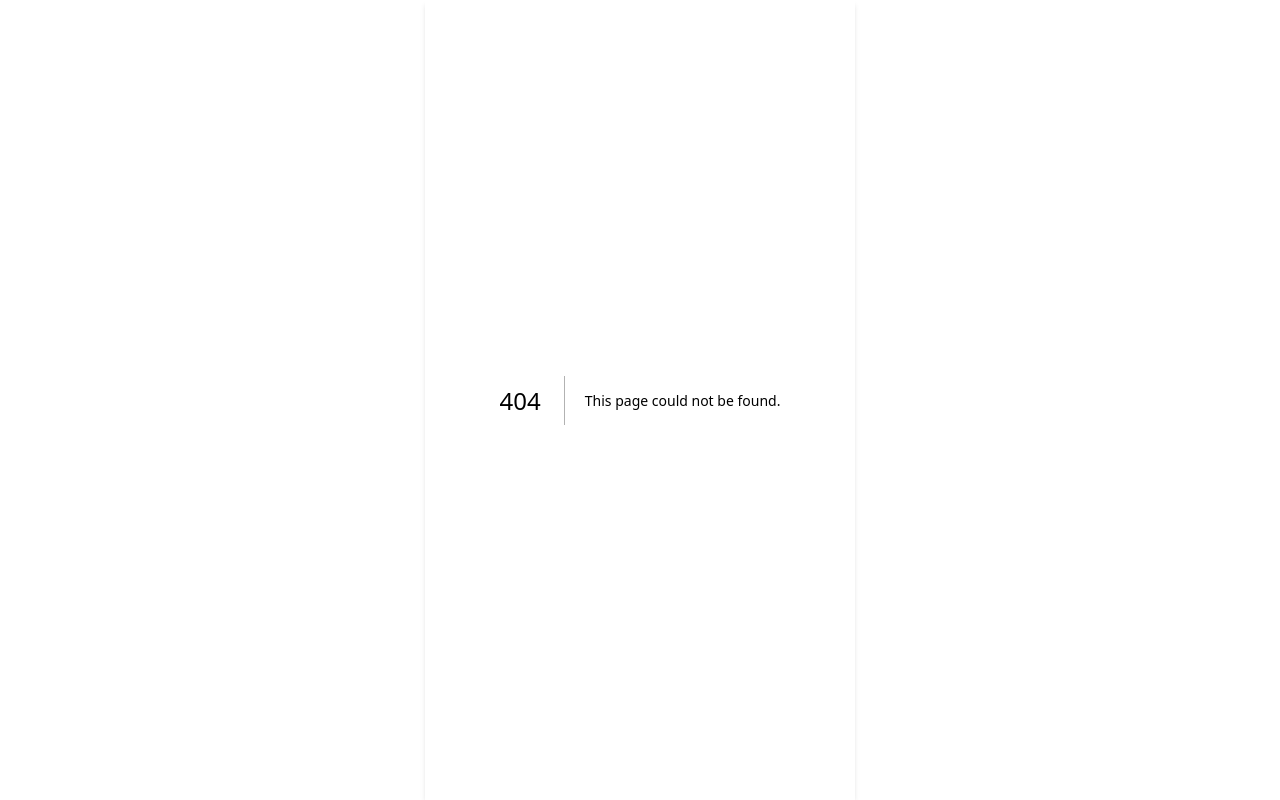
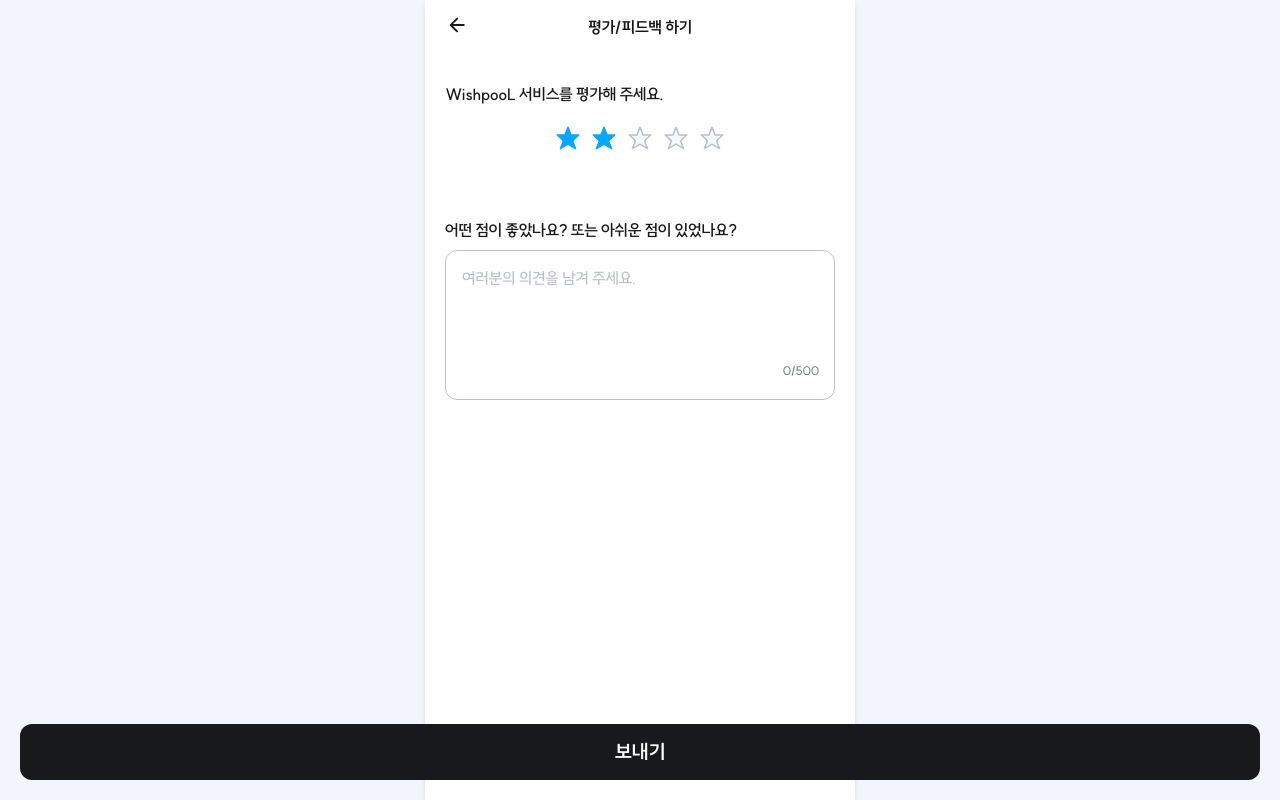
Before and after one commit to WishPool-dev/WishPool-FE, a Next.js app: page /feedback in a window 1280 px wide. Before the commit this address had no page. Built offline with nearby package versions, Linux system fonts and the light colour scheme.

Commit message:
feat: 피드백 페이지 제작 (#68)

```diff
--- /dev/null
+++ b/src/app/feedback/layout.tsx
@@ -0,0 +1,12 @@
+import BackHeader from '@/components/layout/Header/BackHeader';
+
+const FeedbackLayout = ({ children }: { children: React.ReactNode }) => {
+  return (
+    <>
+      <BackHeader title="평가/피드백 하기" bgColor="white" />
+      <main className="mx-[2rem] pt-[5.4rem]">{children}</main>
+    </>
+  );
+};
+
+export default FeedbackLayout;
--- /dev/null
+++ b/src/app/feedback/page.tsx
@@ -0,0 +1,47 @@
+'use client';
+
+import { useRouter } from 'next/navigation';
+import { useState } from 'react';
+
+import Button from '@/components/common/Button';
+import TextField from '@/components/common/Form/TextField';
+import Rating from '@/components/common/Rating';
+import Toast from '@/components/common/Toast';
+import { PATH } from '@/constants/common/path';
+
+const FeedbackPage = () => {
+  const [openToast, setOpenToast] = useState(false);
+  const router = useRouter();
+
+  const handleSubmit = () => {
+    setOpenToast(true);
+    router.push(PATH.HOME);
+  };
+
+  return (
+    <section className="mt-[2.8rem] flex flex-col gap-[6.4rem]">
+      {openToast && <Toast>피드백이 전송되었습니다.</Toast>}
+      <div>
+        <p className="text-text subtitle2 mb-[1.6rem]">
+          WishpooL 서비스를 평가해 주세요.
+        </p>
+        <Rating rate={2} />
+      </div>
+
+      <div>
+        <TextField
+          label="어떤 점이 좋았나요? 또는 아쉬운 점이 있었나요?"
+          placeholder="여러분의 의견을 남겨 주세요."
+          maxLength={500}
+        />
+      </div>
+      <div className="fixed inset-x-0 bottom-0 p-[2rem]">
+        <Button type="submit" onClick={handleSubmit}>
+          보내기
+        </Button>
+      </div>
+    </section>
+  );
+};
+
+export default FeedbackPage;
```
